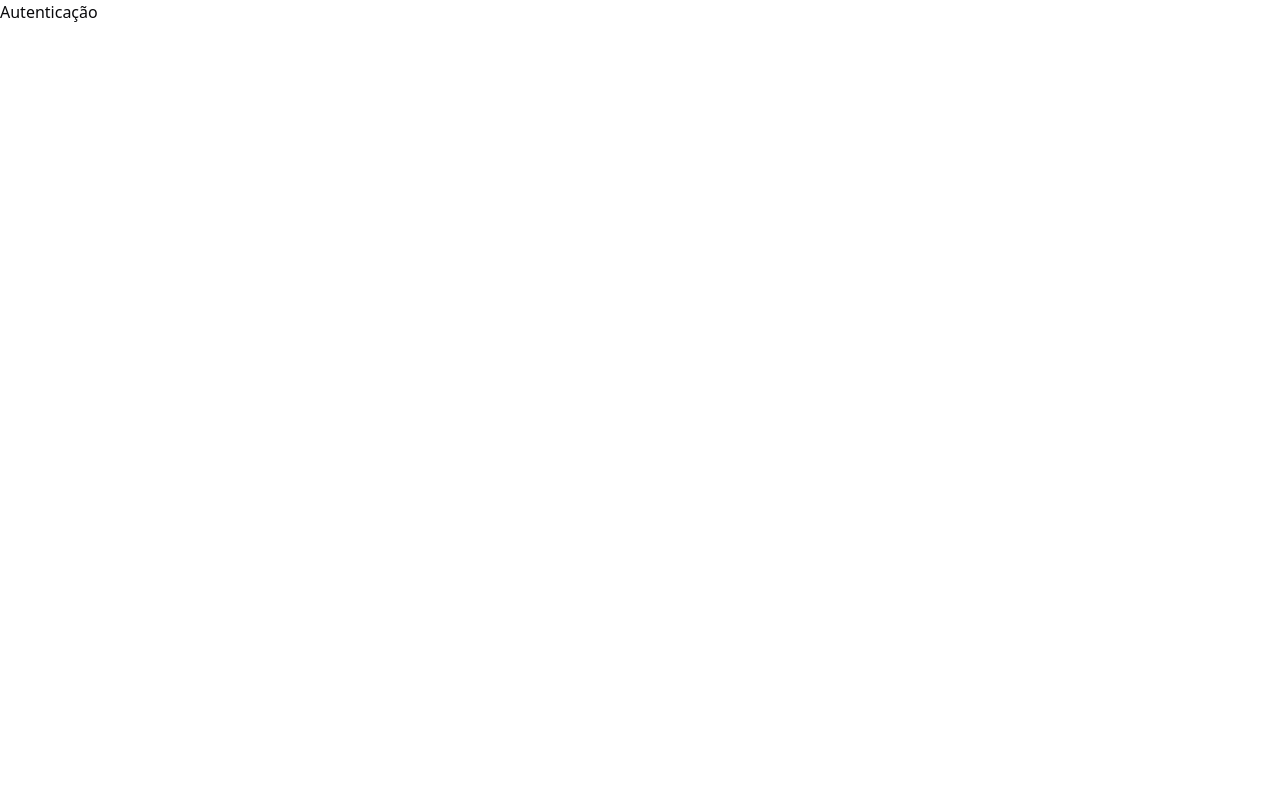
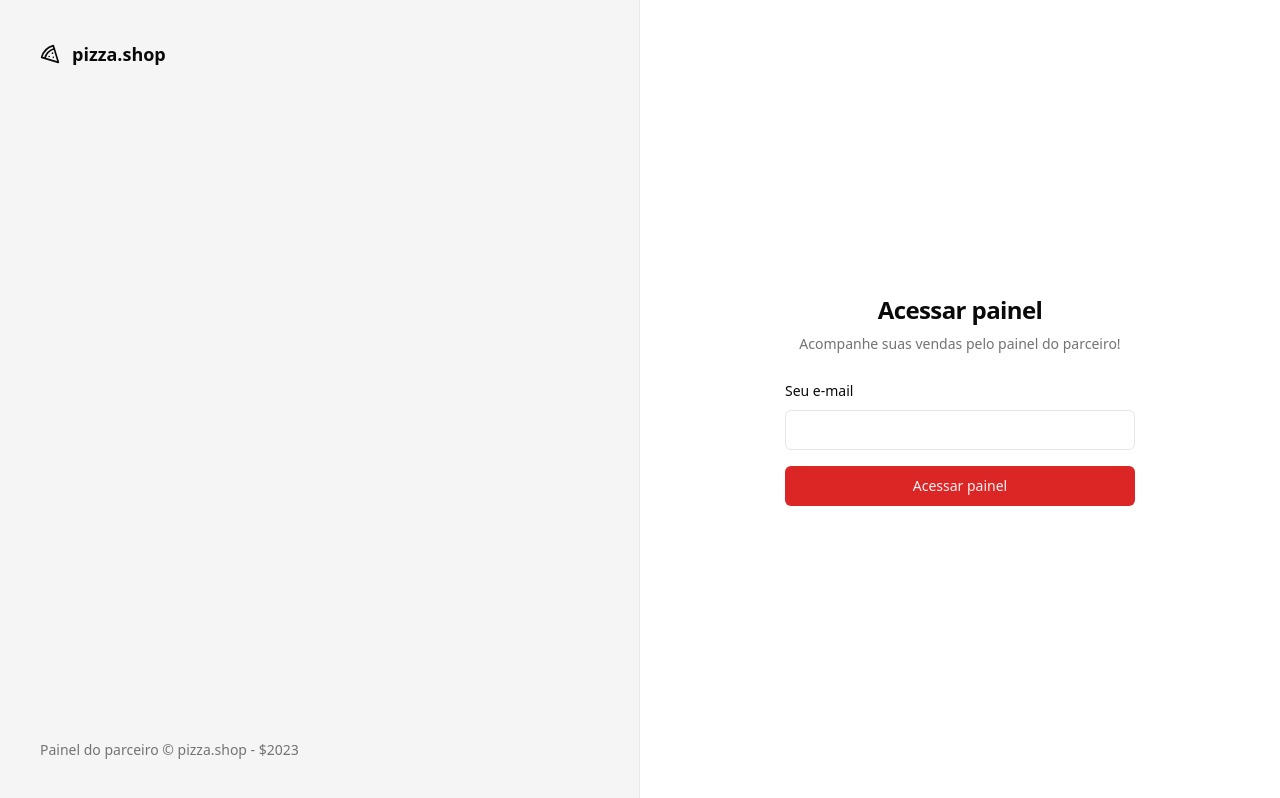
Before and after one commit to rafaelcardeallodi/pizzashop-web, a React (Vite) app: page /sign-in in a window 1280 px wide. Built offline with nearby package versions, Linux system fonts and the light colour scheme.

Commit message:
Página: Login

```diff
--- a/index.html
+++ b/index.html
@@ -1,8 +1,9 @@
 <!doctype html>
-<html lang="en">
+<html lang="pt-br">
   <head>
     <meta charset="UTF-8" />
     <meta name="viewport" content="width=device-width, initial-scale=1.0" />
+
     <title>pizza.shop</title>
   </head>
   <body>
--- a/package.json
+++ b/package.json
@@ -10,6 +10,7 @@
     "preview": "vite preview"
   },
   "dependencies": {
+    "@radix-ui/react-label": "^2.0.2",
     "@radix-ui/react-slot": "^1.0.2",
     "class-variance-authority": "^0.7.0",
     "clsx": "^2.0.0",
@@ -18,6 +19,7 @@
     "match-sorter": "^6.3.1",
     "react": "^18.2.0",
     "react-dom": "^18.2.0",
+    "react-helmet-async": "^2.0.4",
     "react-router-dom": "^6.21.1",
     "sort-by": "^1.2.0",
     "tailwind-merge": "^2.2.0",
--- a/src/App.tsx
+++ b/src/App.tsx
@@ -1,9 +1,15 @@
 import './global.css'
 
+import { Helmet, HelmetProvider } from 'react-helmet-async'
 import { RouterProvider } from 'react-router-dom'
 
 import { router } from './routes'
 
 export function App() {
-  return <RouterProvider router={router} />
+  return (
+    <HelmetProvider>
+      <Helmet titleTemplate="%s | pizza.shop" />
+      <RouterProvider router={router} />
+    </HelmetProvider>
+  )
 }
--- /dev/null
+++ b/src/components/ui/input.tsx
@@ -0,0 +1,24 @@
+import * as React from 'react'
+
+import { cn } from '@/lib/utils'
+
+export type InputProps = React.InputHTMLAttributes<HTMLInputElement>
+
+const Input = React.forwardRef<HTMLInputElement, InputProps>(
+  ({ className, type, ...props }, ref) => {
+    return (
+      <input
+        type={type}
+        className={cn(
+          'flex h-10 w-full rounded-md border border-input bg-background px-3 py-2 text-sm ring-offset-background file:border-0 file:bg-transparent file:text-sm file:font-medium placeholder:text-muted-foreground focus-visible:outline-none focus-visible:ring-2 focus-visible:ring-ring focus-visible:ring-offset-2 disabled:cursor-not-allowed disabled:opacity-50',
+          className,
+        )}
+        ref={ref}
+        {...props}
+      />
+    )
+  },
+)
+Input.displayName = 'Input'
+
+export { Input }
--- /dev/null
+++ b/src/components/ui/label.tsx
@@ -0,0 +1,24 @@
+import * as LabelPrimitive from '@radix-ui/react-label'
+import { cva, type VariantProps } from 'class-variance-authority'
+import * as React from 'react'
+
+import { cn } from '@/lib/utils'
+
+const labelVariants = cva(
+  'text-sm font-medium leading-none peer-disabled:cursor-not-allowed peer-disabled:opacity-70',
+)
+
+const Label = React.forwardRef<
+  React.ElementRef<typeof LabelPrimitive.Root>,
+  React.ComponentPropsWithoutRef<typeof LabelPrimitive.Root> &
+    VariantProps<typeof labelVariants>
+>(({ className, ...props }, ref) => (
+  <LabelPrimitive.Root
+    ref={ref}
+    className={cn(labelVariants(), className)}
+    {...props}
+  />
+))
+Label.displayName = LabelPrimitive.Root.displayName
+
+export { Label }
--- a/src/global.css
+++ b/src/global.css
@@ -5,64 +5,47 @@
 @layer base {
   :root {
     --background: 0 0% 100%;
-    --foreground: 240 10% 3.9%;
-
+    --foreground: 0 0% 3.9%;
     --card: 0 0% 100%;
-    --card-foreground: 240 10% 3.9%;
-
+    --card-foreground: 0 0% 3.9%;
     --popover: 0 0% 100%;
-    --popover-foreground: 240 10% 3.9%;
-
-    --primary: 240 5.9% 10%;
-    --primary-foreground: 0 0% 98%;
-
-    --secondary: 240 4.8% 95.9%;
-    --secondary-foreground: 240 5.9% 10%;
-
-    --muted: 240 4.8% 95.9%;
-    --muted-foreground: 240 3.8% 46.1%;
-
-    --accent: 240 4.8% 95.9%;
-    --accent-foreground: 240 5.9% 10%;
-
+    --popover-foreground: 0 0% 3.9%;
+    --primary: 0 72.2% 50.6%;
+    --primary-foreground: 0 85.7% 97.3%;
+    --secondary: 0 0% 96.1%;
+    --secondary-foreground: 0 0% 9%;
+    --muted: 0 0% 96.1%;
+    --muted-foreground: 0 0% 45.1%;
+    --accent: 0 0% 96.1%;
+    --accent-foreground: 0 0% 9%;
     --destructive: 0 84.2% 60.2%;
     --destructive-foreground: 0 0% 98%;
-
-    --border: 240 5.9% 90%;
-    --input: 240 5.9% 90%;
-    --ring: 240 10% 3.9%;
-
+    --border: 0 0% 89.8%;
+    --input: 0 0% 89.8%;
+    --ring: 0 72.2% 50.6%;
     --radius: 0.5rem;
   }
 
   .dark {
-    --background: 240 10% 3.9%;
+    --background: 0 0% 3.9%;
     --foreground: 0 0% 98%;
-
-    --card: 240 10% 3.9%;
+    --card: 0 0% 3.9%;
     --card-foreground: 0 0% 98%;
-
-    --popover: 240 10% 3.9%;
+    --popover: 0 0% 3.9%;
     --popover-foreground: 0 0% 98%;
-
-    --primary: 0 0% 98%;
-    --primary-foreground: 240 5.9% 10%;
-
-    --secondary: 240 3.7% 15.9%;
+    --primary: 0 72.2% 50.6%;
+    --primary-foreground: 0 85.7% 97.3%;
+    --secondary: 0 0% 14.9%;
     --secondary-foreground: 0 0% 98%;
-
-    --muted: 240 3.7% 15.9%;
-    --muted-foreground: 240 5% 64.9%;
-
-    --accent: 240 3.7% 15.9%;
+    --muted: 0 0% 14.9%;
+    --muted-foreground: 0 0% 63.9%;
+    --accent: 0 0% 14.9%;
     --accent-foreground: 0 0% 98%;
-
     --destructive: 0 62.8% 30.6%;
     --destructive-foreground: 0 0% 98%;
-
-    --border: 240 3.7% 15.9%;
-    --input: 240 3.7% 15.9%;
-    --ring: 240 4.9% 83.9%;
+    --border: 0 0% 14.9%;
+    --input: 0 0% 14.9%;
+    --ring: 0 72.2% 50.6%;
   }
 }
 
--- a/src/pages/_layouts/auth.tsx
+++ b/src/pages/_layouts/auth.tsx
@@ -1,11 +1,23 @@
+import { Pizza } from 'lucide-react'
 import { Outlet } from 'react-router-dom'
 
 export function AuthLayout() {
   return (
-    <div>
-      <h1>Autenticação</h1>
+    <div className="grid min-h-screen grid-cols-2">
+      <div className="flex h-full flex-col justify-between border-r border-foreground/5 bg-muted p-10 text-muted-foreground">
+        <div className="flex items-center gap-3 text-lg text-foreground">
+          <Pizza className="h-5 w-5" />
 
-      <Outlet />
+          <span className="font-semibold">pizza.shop</span>
+        </div>
+        <footer className="text-sm">
+          Painel do parceiro &copy; pizza.shop - ${new Date().getFullYear()}
+        </footer>
+      </div>
+
+      <div className="flex flex-col items-center justify-center">
+        <Outlet />
+      </div>
     </div>
   )
 }
--- a/src/pages/app/dashboard.tsx
+++ b/src/pages/app/dashboard.tsx
@@ -1,3 +1,10 @@
+import { Helmet } from 'react-helmet-async'
+
 export function Dashboard() {
-  return <div>Dashboard</div>
+  return (
+    <>
+      <Helmet title="Dashboard" />
+      <div>dash</div>
+    </>
+  )
 }
--- a/src/pages/auth/sign-in.tsx
+++ b/src/pages/auth/sign-in.tsx
@@ -1,3 +1,36 @@
+import { Helmet } from 'react-helmet-async'
+
+import { Button } from '@/components/ui/button'
+import { Input } from '@/components/ui/input'
+import { Label } from '@/components/ui/label'
+
 export function SignIn() {
-  return <div />
+  return (
+    <>
+      <Helmet title="Login" />
+      <div className="p-8">
+        <div className="flex w-[350px] flex-col justify-center gap-6">
+          <div className="flex flex-col gap-2 text-center">
+            <h1 className="text-2xl font-semibold tracking-tight">
+              Acessar painel
+            </h1>
+            <p className="text-sm text-muted-foreground">
+              Acompanhe suas vendas pelo painel do parceiro!
+            </p>
+          </div>
+
+          <form className="space-y-4">
+            <div className="space-y-2">
+              <Label htmlFor="email">Seu e-mail</Label>
+              <Input id="email" type="email" />
+            </div>
+
+            <Button type="submit" className="w-full">
+              Acessar painel
+            </Button>
+          </form>
+        </div>
+      </div>
+    </>
+  )
 }
```
Also changed, not shown: 1 other file (tests, documents, lock files or other folders).
